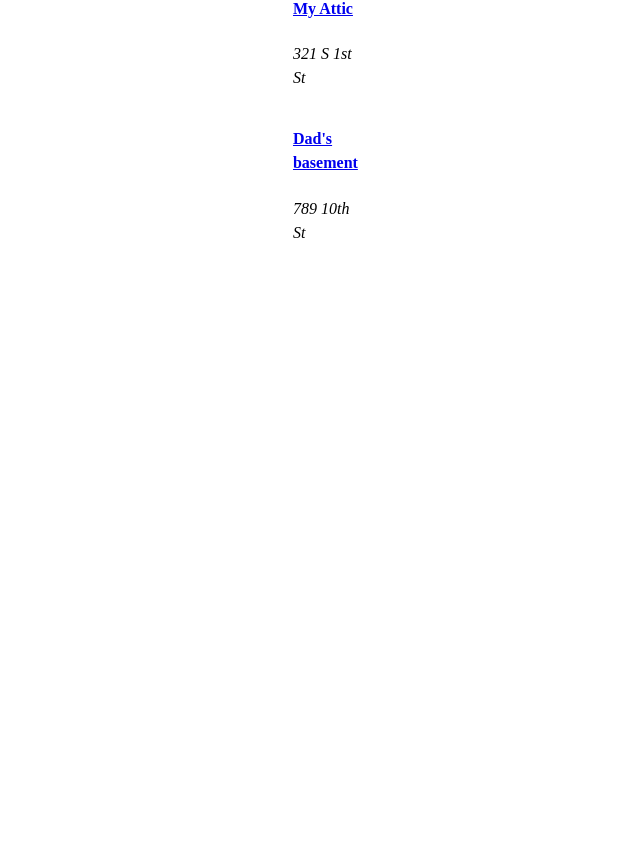
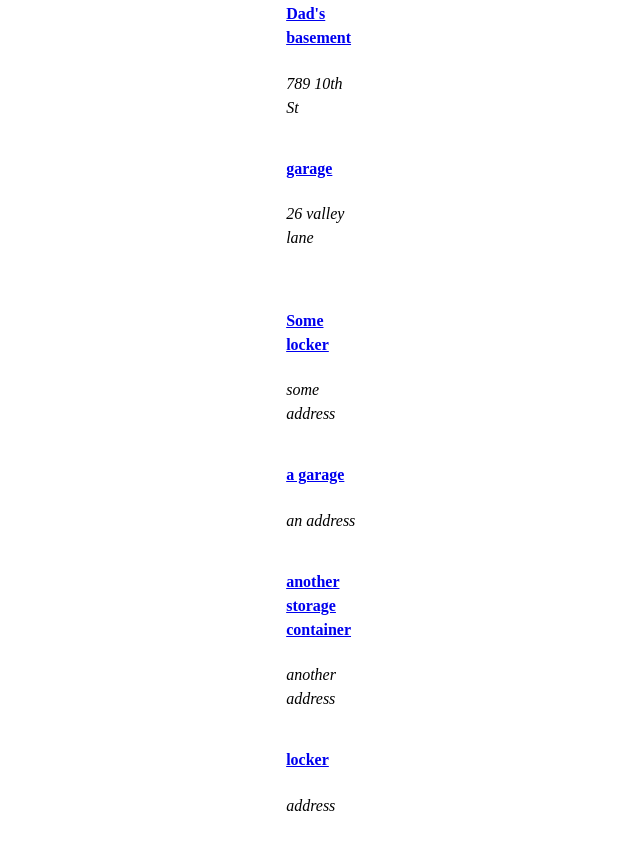
Before and after one commit to bendand/locker, a React (Vite) app in the folder locker-frontend/: page /lockerlist in a window 1280 px wide. Shown: the part 490-1332 px from the top of the page, without its empty margins (266-906 px from the left). Before the commit the page ends 884 px from the top, so only its background shows below. Built offline with nearby package versions, Linux system fonts and the light colour scheme; data requests are answered from the project's data file.

Commit message:
working add locker modal developed

```diff
--- a/locker-frontend/db.json
+++ b/locker-frontend/db.json
@@ -7,14 +7,25 @@
         {
           "containerName": "boy's bedroom",
           "containerId": "1",
-                    "containerItems": ["clothes hangers", "coats", "bedding", "Xbox"]
+          "containerItems": [
+            "clothes hangers",
+            "coats",
+            "bedding",
+            "Xbox"
+          ]
         },
         {
           "containerName": "main bedroom",
           "containerId": "2",
-                    "containerItems": ["book", "computer monitor", "board game", "shower curtain"]
+          "containerItems": [
+            "book",
+            "computer monitor",
+            "board game",
+            "shower curtain"
+          ]
         }
-            ]
+      ],
+      "id": "0b90"
     },
     {
       "lockerName": "My Attic",
@@ -23,14 +34,25 @@
         {
           "containerName": "kitchen",
           "containerId": "1",
-                    "containerItems": ["kitchen knives", "spatula", "blender", "shower curtain"]
+          "containerItems": [
+            "kitchen knives",
+            "spatula",
+            "blender",
+            "shower curtain"
+          ]
         },
         {
           "containerName": "game room",
           "containerId": "2",
-                    "containerItems": ["trading cards", "spatula", "board game", "silverware"]
+          "containerItems": [
+            "trading cards",
+            "spatula",
+            "board game",
+            "silverware"
+          ]
         }
-            ]
+      ],
+      "id": "f0bc"
     },
     {
       "lockerName": "Dad's basement",
@@ -39,14 +61,61 @@
         {
           "containerName": "kitchen",
           "containerId": "1",
-                    "containerItems": ["book", "spatula", "board game", "shower curtain"]
+          "containerItems": [
+            "book",
+            "spatula",
+            "board game",
+            "shower curtain"
+          ]
         },
         {
           "containerName": "family room",
           "containerId": "2",
-                    "containerItems": ["trading cards", "spatula", "board game", "silverware"]
+          "containerItems": [
+            "trading cards",
+            "spatula",
+            "board game",
+            "silverware"
+          ]
+        }
+      ],
+      "id": "d5ba"
+    },
+    {
+      "id": "0564",
+      "lockerName": "garage",
+      "lockerAddress": "26 valley lane",
+      "lockerContainers": []
+    },
+    {
+      "id": "bc10",
+      "lockerName": null,
+      "lockerAddress": null,
+      "lockerContainers": []
+    },
+    {
+      "id": "8422",
+      "lockerName": "Some locker",
+      "lockerAddress": "some address",
+      "lockerContainers": []
+    },
+    {
+      "id": "654c",
+      "lockerName": "a garage",
+      "lockerAddress": "an address",
+      "lockerContainers": []
+    },
+    {
+      "id": "1aa9",
+      "lockerName": "another storage container",
+      "lockerAddress": "another address",
+      "lockerContainers": []
+    },
+    {
+      "id": "4aad",
+      "lockerName": "locker",
+      "lockerAddress": "address",
+      "lockerContainers": []
     }
   ]
 }
-    ]
-}
--- a/locker-frontend/src/components/lockers/AddLockerModal.jsx
+++ b/locker-frontend/src/components/lockers/AddLockerModal.jsx
@@ -2,6 +2,8 @@ import React from "react";
 import { useNavigate } from "react-router";
 import { useState, forwardRef, useRef, useImperativeHandle } from 'react';
 import { createPortal } from 'react-dom';
+import { useInput } from "../../hooks/useInput";
+import { isNotEmpty } from "../../util/validation";
 
 
 
@@ -10,12 +12,13 @@ const AddLockerModal = forwardRef(function AddLockerModal({
     onAdd },
     ref) {
 
-    let navigate = useNavigate();
-    const dialog = useRef();
     const [inputValues, setInputValues] = useState({
         lockerName: '',
         lockerAddress: ''
-    })
+    });
+
+    let navigate = useNavigate();
+    const dialog = useRef();
 
     function handleInputChange(event) {
         const { name, value } = event.target;
@@ -24,14 +27,38 @@ const AddLockerModal = forwardRef(function AddLockerModal({
             ...prevData,
             [name]: value
         }));
-
-
     }
 
-    console.log(inputValues.lockerName);
+    function handleSubmit(formData) {
+        const name = formData.get("lockerName");
+        const address = formData.get("lockerAddress");
+        const url = "http://localhost:3000/lockers";
 
+        const postAPI = () => {
+            console.log('post api entered');
+            try {
+                fetch(url, {
+                    method: 'POST',
+                    headers: {
+                        'Content-Type': 'application/json',
+                    },
+                    body: JSON.stringify({
+                        lockerName: name,
+                        lockerAddress: address,
+                        lockerContainers: []
+                    })
+                });
 
+                dialog.current.close();
+                onAdd();
 
+            } catch (err) {
+                console.log("Error: ", err)
+            }
+        }
+
+        postAPI();
+    }
 
     useImperativeHandle(ref, () => {
         return {
@@ -45,8 +72,6 @@ const AddLockerModal = forwardRef(function AddLockerModal({
     });
 
 
-
-
     return createPortal(
         <dialog ref={dialog}>
             <div className="modal">
@@ -55,12 +80,12 @@ const AddLockerModal = forwardRef(function AddLockerModal({
                 >
                     X
                 </button>
-                <form action="">
+                <form action={handleSubmit} id="locker-form">
                     <div>
                         <label htmlFor="name">Locker Name</label>
                         <input
                             type="text"
-                            name="name"
+                            name="lockerName"
                             value={inputValues.lockerName}
                             onChange={handleInputChange}
                             required
@@ -70,14 +95,14 @@ const AddLockerModal = forwardRef(function AddLockerModal({
                         <label htmlFor="address">Locker Address</label>
                         <input
                             type="text"
-                            name="address"
+                            name="lockerAddress"
                             value={inputValues.lockerAddress}
                             onChange={handleInputChange}
                             required
                         />
                     </div>
                     <div>
-                        <button onClick={onAdd}>Add Locker</button>
+                        <button type="submit">Add Locker</button>
                     </div>
                 </form>
             </div>
--- a/locker-frontend/src/components/lockers/LockerList.jsx
+++ b/locker-frontend/src/components/lockers/LockerList.jsx
@@ -19,23 +19,23 @@ export default function LockerList() {
         .then((data) => {
             setLockers(data);
         });
-    }, []);
+    }, [lockers]);
 
     function handleStartAddLocker() {
         modal.current.open();
     }
 
-    function handleAddLocker(event) {
-        event.preventDefault();
+    // function handleUpdateLockers(event) {
+    //     event.preventDefault();
 
-        fetch('http://localhost:3000/lockers', {
-            method: "POST",
-            // stringify data collected from inputs
-            body: JSON.stringify()
-        })
-
-
-    }
+    //     fetch('http://localhost:3000/lockers')
+    //     .then(res => {
+    //         return res.json();
+    //     })
+    //     .then((data) => {
+    //         setLockers(data);
+    //     });
+    // }
 
 
     function cancelAddLocker() {
@@ -67,7 +67,7 @@ export default function LockerList() {
                 <AddLockerModal
                     ref={modal}
                     onCancel={cancelAddLocker}
-                    onAdd={handleAddLocker}
+                    onAdd={setLockers}
                 />
             </main>
         </>
--- a/locker-frontend/src/global.css
+++ b/locker-frontend/src/global.css
@@ -93,6 +93,7 @@ nav > div {
 }
 
 .modal {
+  border: 8px;
   border-radius: 8px;
 }
 
--- /dev/null
+++ b/locker-frontend/src/hooks/useInput.js
@@ -0,0 +1,25 @@
+import { useState } from "react";
+
+export function useInput(defaultValue, validationFn) {
+    const [enteredValue, setEnteredValue] = useState(defaultValue);
+    const [didEdit, setDidEdit] = useState(false);
+    // console.log(enteredValue);
+
+    const valueIsValid = validationFn(enteredValue);
+
+    function handleInputChange(event) {
+        setEnteredValue(event.target.value);
+        setDidEdit(false);
+    }
+
+    function handleInputBlur() {
+        setDidEdit(true)
+    }
+
+    return {
+        value: enteredValue,
+        handleInputChange,
+        handleInputBlur,
+        hasError: didEdit && !valueIsValid,
+    }
+}
```
Lines whose indentation alone changed are shown as unchanged.
